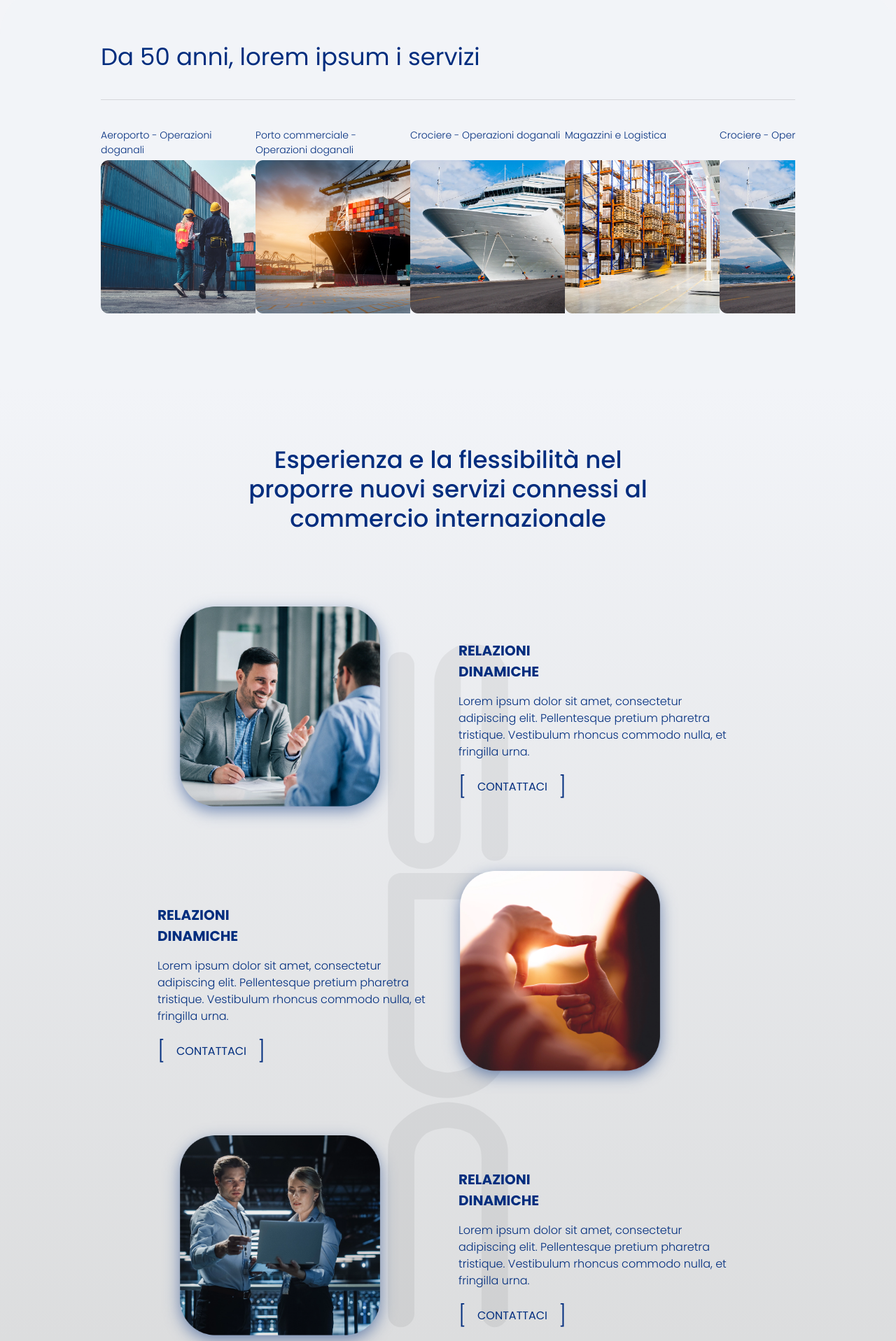
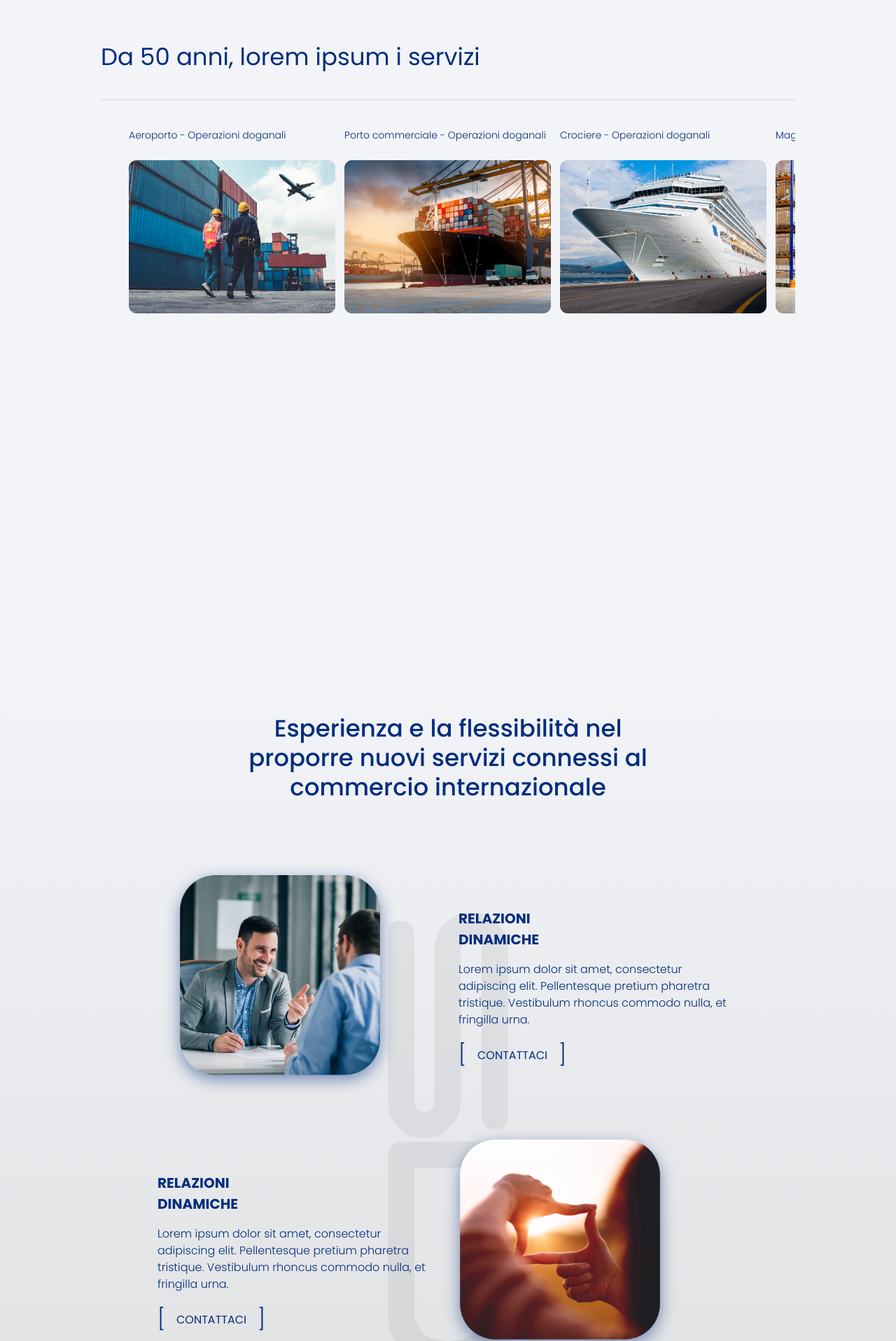
Before and after one commit to LeOndaz/syncrayons, a React (Create React App) app: page / in a window 1280 px wide. Shown: the part 1572-3489 px from the top of the page at 70% size. Built offline with nearby package versions, Linux system fonts and the light colour scheme.

Commit message:
initial anims

```diff
--- a/src/App.js
+++ b/src/App.js
@@ -11,23 +11,40 @@ import WhatClientsSaySection from "./components/WhatClientsSaySection";
 import Brands from "./components/BrandsSection";
 import ContactUsSection from "./components/ContactUsSection";
 import Footer from "./components/Footer";
+import AnimateUp from "./components/AnimateUp";
 
 
 function App() {
   return <ThemeProvider theme={theme}>
-    <Box sx={{ backgroundColor: "#F3F4F8", fontSize: 16}}>
+    <Box sx={{backgroundColor: "#F3F4F8", fontSize: 16, scrollBehavior: 'smooth'}}>
       <Header/>
-      <ValueToRelations/>
+
+      <AnimateUp>
+        <ValueToRelations/>
+      </AnimateUp>
+
       <ServicesSection/>
-      <ExploreSection/>
-      <MapSection />
-      <WhatClientsSaySection />
-      <Brands />
 
-      <Divider sx={{ borderColor: "white", pl: 18, pr: 18}} />
-      <ContactUsSection />
+      <AnimateUp>
+        <ExploreSection/>
+      </AnimateUp>
 
-      <Footer />
+      <AnimateUp>
+        <MapSection/>
+      </AnimateUp>
+
+      <AnimateUp>
+        <WhatClientsSaySection/>
+      </AnimateUp>
+
+      <AnimateUp>
+        <Brands/>
+      </AnimateUp>
+
+      <Divider sx={{borderColor: "white", pl: 18, pr: 18}}/>
+      <ContactUsSection/>
+
+      <Footer/>
     </Box>
   </ThemeProvider>
 }
--- /dev/null
+++ b/src/components/AnimateUp.js
@@ -0,0 +1,28 @@
+import {useScroll, useTransform, motion, useSpring, useMotionValueEvent} from "framer-motion";
+import {useRef} from "react";
+
+const AnimateUp = ({children}) => {
+  const ref = useRef(null);
+  const {scrollYProgress} = useScroll({
+    target: ref,
+    offset: ["start end", "40% 100%"]
+  });
+
+  const springScroll = useSpring(scrollYProgress);
+
+  const y = useTransform(scrollYProgress, [0, 1], [100, 0]);
+  const z = useTransform(scrollYProgress, [0, 1], [300, 0]);
+  const scaleZ = useTransform(springScroll, [0, 1], [1.3, 1]);
+
+  const blurValue = useTransform(scrollYProgress, [0, 1], [5, 0]);
+  const filter = useTransform(blurValue, v => `blur(${v}px)`)
+
+  return <motion.div
+    ref={ref}
+    style={{filter, z, y, scaleY: scaleZ}}
+  >
+    {children}
+  </motion.div>
+}
+
+export default AnimateUp;
--- a/src/components/Header/Header.js
+++ b/src/components/Header/Header.js
@@ -19,23 +19,39 @@ const Header = () => {
   const navItems = [
     {
       label: "Chi Samo",
-      href: "/"
+      href: "/",
+      sublinks: []
     },
     {
       label: "Servizi",
-      href: "/"
+      href: "/",
+      sublinks: [
+        {
+          label: "OPERAZIONI DOGANALI",
+          href: "/",
+        },
+        {
+          label: "MAGAZZINI E LOGISTICA"
+        },
+        {
+          label: "CONTROLLI RADIOMETRICI"
+        },
+      ]
     },
     {
       label: "Partnership",
-      href: "/"
+      href: "/",
+      sublinks: []
     },
     {
       label: "Contati",
-      href: "/"
+      href: "/",
+      sublinks: []
     },
     {
       label: "Blog",
-      href: "/"
+      href: "/",
+      sublinks: []
     }
   ]
 
@@ -131,10 +147,21 @@ const Header = () => {
               </Box>
 
               <Box display="flex" flexDirection="column" padding={1.5}>
-                <Typography fontSize={30}>OPERAZIONI DOGANALI</Typography>
-                <Typography fontSize={30}>MAGAZZINI E LOGISTICA</Typography>
-                <Typography fontSize={30}>CONTROLLI RADIOMETRICI</Typography>
-                <Typography fontSize={30} color="red">ENERGIE RINNOVABILI ???</Typography>
+                <Link>
+                  <Typography fontSize={30}>OPERAZIONI DOGANALI</Typography>
+                </Link>
+
+                <Link>
+                  <Typography fontSize={30}>MAGAZZINI E LOGISTICA</Typography>
+                </Link>
+
+                <Link>
+                  <Typography fontSize={30}>CONTROLLI RADIOMETRICI</Typography>
+                </Link>
+
+                <Link>
+                  <Typography fontSize={30} color="red">ENERGIE RINNOVABILI ???</Typography>
+                </Link>
               </Box>
 
               <Box display="flex" flexDirection="column" padding={1.5}>
--- a/src/components/ServicesSection.js
+++ b/src/components/ServicesSection.js
@@ -1,7 +1,7 @@
 import {Box, Card, CardContent, Divider, Typography} from "@mui/material";
 import Slider from "react-slick";
-import {useEffect, useRef} from "react";
-// import { motion, useScroll } from "framer-motion"
+import {useCallback, useEffect, useRef} from "react";
+import {motion, useInView, useMotionValueEvent, useScroll, useTransform} from "framer-motion"
 
 
 const ServicesSection = () => {
@@ -26,30 +26,34 @@ const ServicesSection = () => {
   }
 
   const sliderRef = useRef(null);
-  const sectionRef = useRef(null);
-  // const { scrollYProgress } = useScroll();
+
+  const {scrollYProgress} = useScroll();
+  const lastCardRef = useRef(null);
+
+  const sliderInView = useInView(sliderRef);
+  const lastCardInView = useInView(lastCardRef);
+
+  const evtListener = useCallback((e) => {
+    e.preventDefault();
+  }, [])
 
   useEffect(() => {
-    const element = sectionRef.current;
-
-    if (element && sliderRef) {
-      const onWheel = (e) => {
-
-        if (e.deltaY > 0) {
-          sliderRef.current.slickNext();
-        } else {
-          sliderRef.current.slickPrev();
-        }
-      }
-      sectionRef.current.addEventListener('wheel', onWheel);
+    sliderRef.current.scrollTo(0, 0)
+    if (sliderInView) {
+      document.addEventListener('wheel', (evt) => {
+        const y = evt.deltaY;
+        sliderRef.current.scrollBy(y, 0);
+      })
 
       return () => {
-        element.removeEventListener('wheel', onWheel);
+        document.removeEventListener('wheel', evtListener)
       }
+    } else {
+      document.removeEventListener('wheel', evtListener)
     }
-  }, [sliderRef, sectionRef])
+  }, [sliderInView])
 
-  return <Box ref={sectionRef} sx={{
+  return <Box sx={{
     position: "relative",
     background: "#F2F4F8 0% 0% no-repeat padding-box;",
     borderTopLeftRadius: 70,
@@ -58,6 +62,8 @@ const ServicesSection = () => {
     pr: 18,
     pt: 10,
     pb: 10,
+    height: "100vh",
+    maxHeight: "100%",
   }}>
     <Typography variant="h4">
       Da 50 anni, lorem ipsum i servizi
@@ -65,18 +71,22 @@ const ServicesSection = () => {
 
     <Divider sx={{marginTop: 5, marginBottom: 5}}/>
 
-    <Box>
-      <Slider {...sliderSettings} ref={sliderRef}>
-        {cards.map(({image, title}, i) => (
-          <Card key={i} sx={{mr: 1, background: "transparent"}}>
+    <Box ref={sliderRef} component='ul' sx={{
+      display: "flex",
+      listStyle: "none",
+      overflowX: "hidden",
+    }}>
+      {cards.map(({image, title}, i) => (
+        <motion.div ref={i === cards.length - 1 ? lastCardRef : null}>
+          <Card key={i} sx={{mr: 1, background: "transparent", minWidth: 300}} component='li'>
             <Typography fontWeight={300} fontSize={14} height={30}>{title}</Typography>
 
             <CardContent sx={{p: 0, mt: 2}}>
               <img src={image} alt={title} style={{maxWidth: 295}}/>
             </CardContent>
           </Card>
-        ))}
-      </Slider>
+        </motion.div>
+      ))}
     </Box>
   </Box>
 }
```
